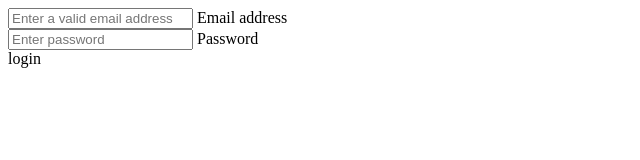
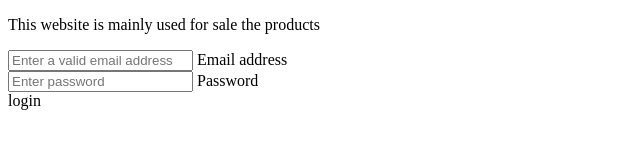
Before and after one commit to Amarnath0506/project1, a plain HTML site: page index.html in a window 1280 px wide. Shown: the whole page, without its empty margins (0-640 px from the left). Drawn offline with Linux system fonts and the light colour scheme.

Commit message:
added para

```diff
--- a/index.html
+++ b/index.html
@@ -4,6 +4,7 @@
   <link rel="stylesheet" href="loginpage.css">
     <meta charset="UTF-8">
     <title>Online Plots Sales</title>
+    <p>This website is mainly used for sale the products</p>
 </head>
 <body>
 <section class="vh-100">
```
